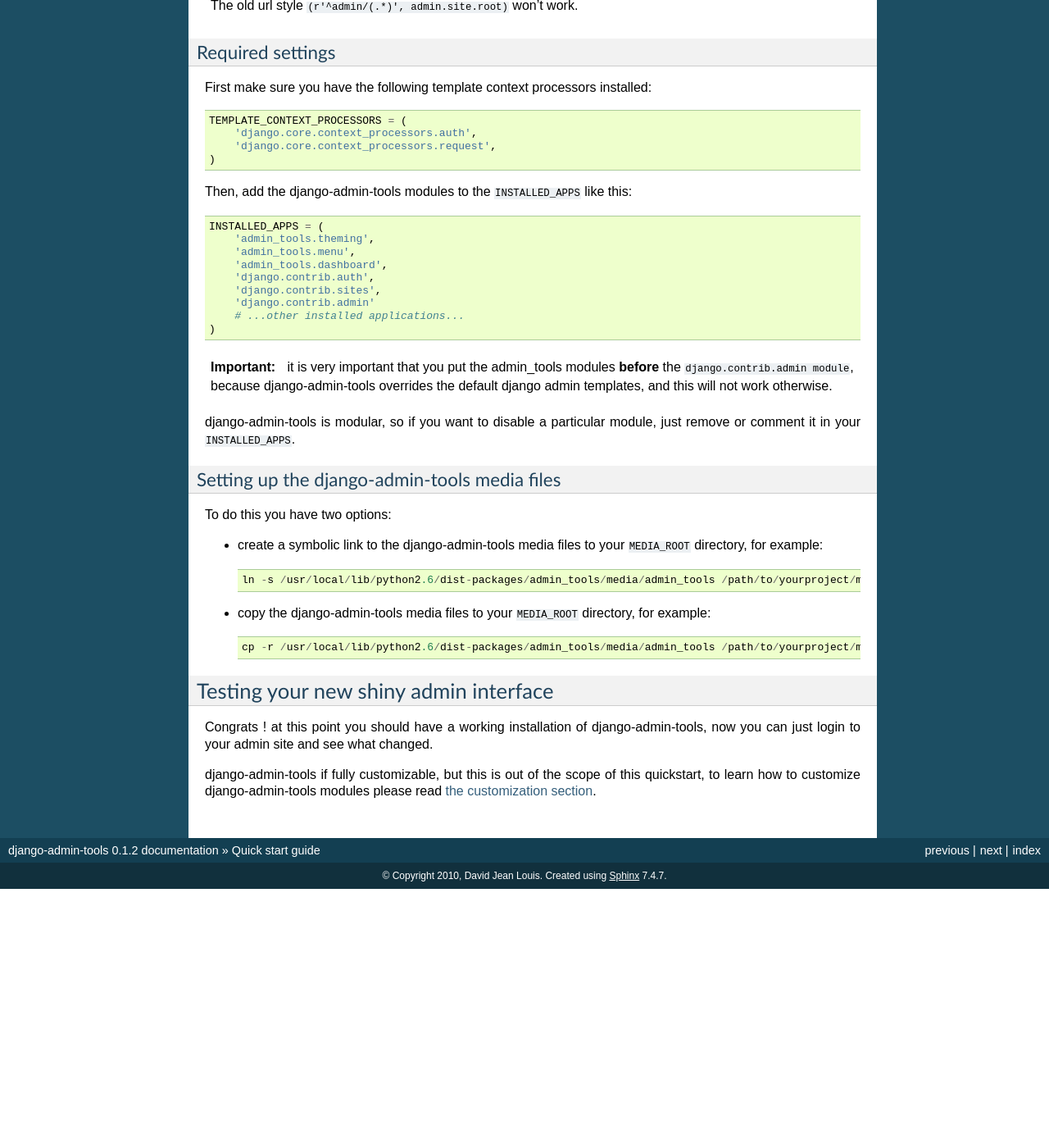
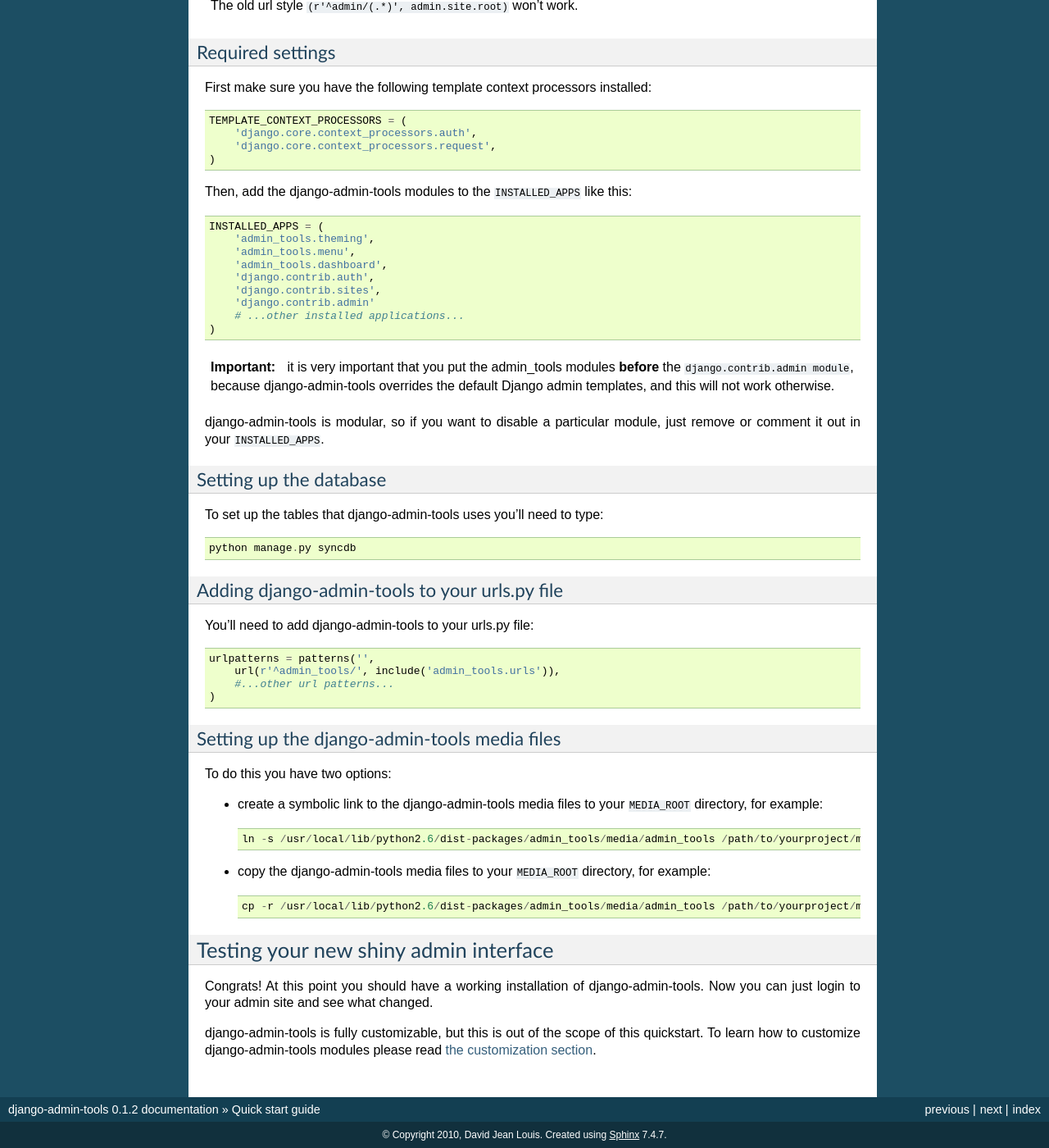
Before and after one commit to grengojbo/grappelli-admin-tools, a Sphinx documentation site: the page built from docs/quickstart.rst, in a window 1280 px wide and 1400 px high, scrolled down 889 px. Shown: the whole window at 82% size. Built offline with Sphinx 7.4.7, drawn with Linux system fonts in a browser that asks for light colours; before the commit the page ends 1973 px from its top, so only the background shows below that; some of the changed text lies outside the part shown.

Commit message:
Updated the setup documentation. You need to run a syncdb and add an entry to your urls.py file.

```diff
--- a/docs/quickstart.rst
+++ b/docs/quickstart.rst
@@ -45,12 +45,12 @@
 ~~~~~~~~~~~~
 
 In order to use django-admin-tools you obviously need to have configured
-your django admin site, if you didn't, please refer to the
-`relevant django documentation <http://docs.djangoproject.com/en/1.1/intro/tutorial02/#activate-the-admin-site>`_.
+your Django admin site. If you didn't, please refer to the
+`relevant Django documentation <http://docs.djangoproject.com/en/1.1/intro/tutorial02/#activate-the-admin-site>`_.
 
 .. important::
-    It is required that you use the django 1.1 syntax to declare the
-    django admin urls, e.g.::
+    It is required that you use the Django 1.1 syntax to declare the
+    Django admin urls, e.g.::
 
         urlpatterns = patterns('',
             (r'^admin/', include(admin.site.urls)),
@@ -85,11 +85,29 @@
 .. important::
     it is very important that you put the admin_tools modules **before**
     the ``django.contrib.admin module``, because django-admin-tools
-    overrides the default django admin templates, and this will not work
+    overrides the default Django admin templates, and this will not work
     otherwise.
 
 django-admin-tools is modular, so if you want to disable a particular
-module, just remove or comment it in your ``INSTALLED_APPS``.
+module, just remove or comment it out in your ``INSTALLED_APPS``.
+
+
+Setting up the database
+~~~~~~~~~~~~~~~~~~~~~~~
+
+To set up the tables that django-admin-tools uses you'll need to type::
+
+    python manage.py syncdb
+
+Adding django-admin-tools to your urls.py file
+~~~~~~~~~~~~~~~~~~~~~~~~~~~~~~~~~~~~~~~~~~~~~~
+
+You'll need to add django-admin-tools to your urls.py file::
+
+    urlpatterns = patterns('',
+        url(r'^admin_tools/', include('admin_tools.urls')),
+        #...other url patterns...
+    )
 
 Setting up the django-admin-tools media files
 ~~~~~~~~~~~~~~~~~~~~~~~~~~~~~~~~~~~~~~~~~~~~~
@@ -110,10 +128,10 @@
 Testing your new shiny admin interface
 --------------------------------------
 
-Congrats ! at this point you should have a working installation of
-django-admin-tools, now you can just login to your admin site and see what
+Congrats! At this point you should have a working installation of
+django-admin-tools. Now you can just login to your admin site and see what
 changed.
 
-django-admin-tools if fully customizable, but this is out of the scope of
-this quickstart, to learn how to customize django-admin-tools modules
+django-admin-tools is fully customizable, but this is out of the scope of
+this quickstart. To learn how to customize django-admin-tools modules
 please read :ref:`the customization section<customization>`.
```
Also changed, not shown: other parts of docs/quickstart.rst (+2 -2 lines), docs/configuration.rst (+17 -0 lines).
